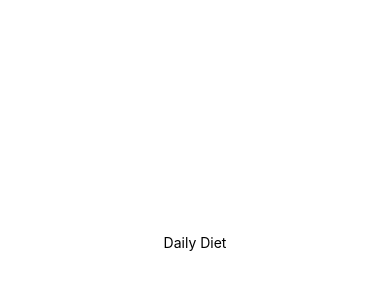
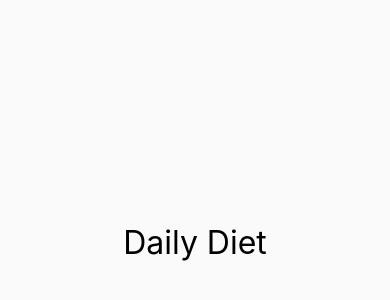
Before and after one commit to lilicrst/dailydiet, a React Native app: screen / in a window 390 px wide. Shown: the part 180-480 px from the top of the page. Built offline with nearby package versions, Linux system fonts and the light colour scheme.

Commit message:
feat: styled components

```diff
--- a/package.json
+++ b/package.json
@@ -14,12 +14,15 @@
     "react": "18.1.0",
     "react-dom": "18.1.0",
     "react-native": "0.70.5",
-    "react-native-web": "~0.18.9"
+    "react-native-web": "~0.18.9",
+    "styled-components": "^5.3.6"
   },
   "devDependencies": {
     "@babel/core": "^7.12.9",
     "@types/react": "~18.0.14",
     "@types/react-native": "~0.70.6",
+    "@types/styled-components": "^5.1.26",
+    "@types/styled-components-react-native": "^5.2.0",
     "babel-plugin-module-resolver": "^5.0.0",
     "typescript": "^4.6.3"
   },
--- a/src/screens/Home/index.tsx
+++ b/src/screens/Home/index.tsx
@@ -1,20 +1,12 @@
 import { StatusBar } from 'expo-status-bar';
-import { StyleSheet, Text, View } from 'react-native';
+import { Text, View } from 'react-native';
+import { Container, Title } from './styles';
 
 export function Home() {
   return (
-    <View style={styles.container}>
-      <Text>Daily Diet</Text>
+    <Container>
+      <Title>Daily Diet</Title>
       <StatusBar style="auto" />
-    </View>
+    </Container>
   );
 }
-
-const styles = StyleSheet.create({
-  container: {
-    flex: 1,
-    backgroundColor: '#fff',
-    alignItems: 'center',
-    justifyContent: 'center',
-  },
-});
--- /dev/null
+++ b/src/screens/Home/styles.ts
@@ -0,0 +1,12 @@
+import styled from "styled-components/native";
+
+export const Container = styled.View`
+  flex: 1;
+  background-color: #fafafa;
+  align-items: center;
+  justify-content: center;
+`;
+
+export const Title = styled.Text`
+  font-size: 32px;
+`;
```
Also changed, not shown: 1 other file (tests, documents, lock files or other folders).
